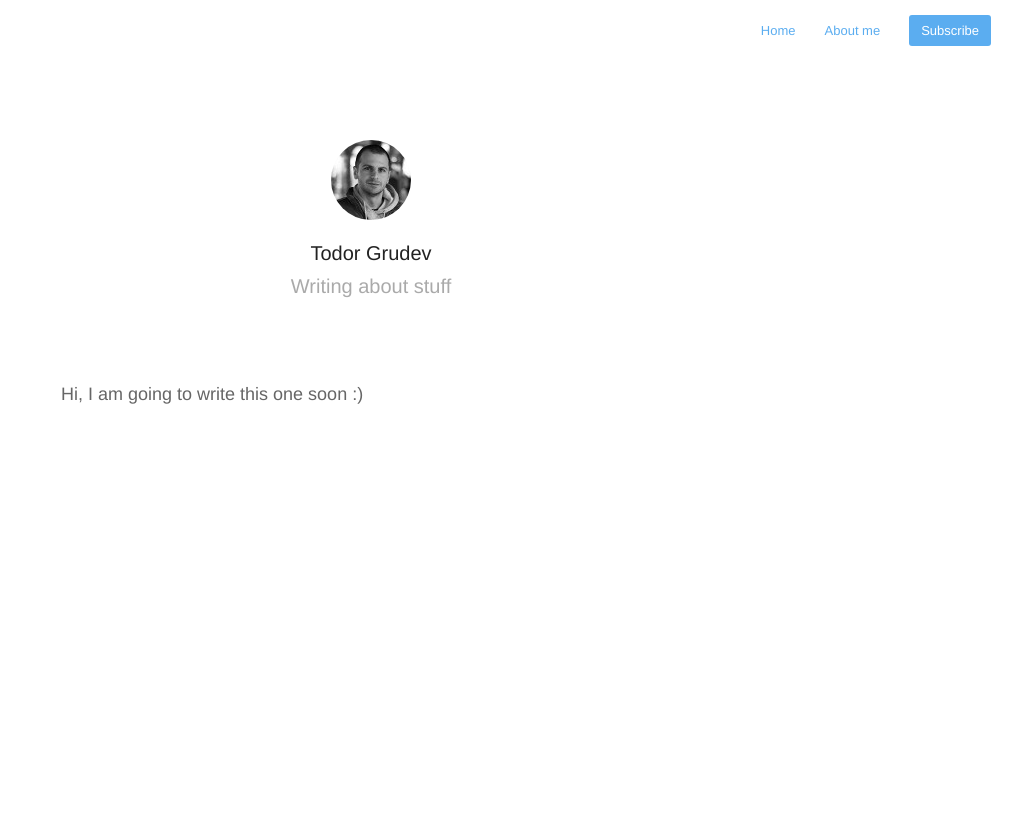
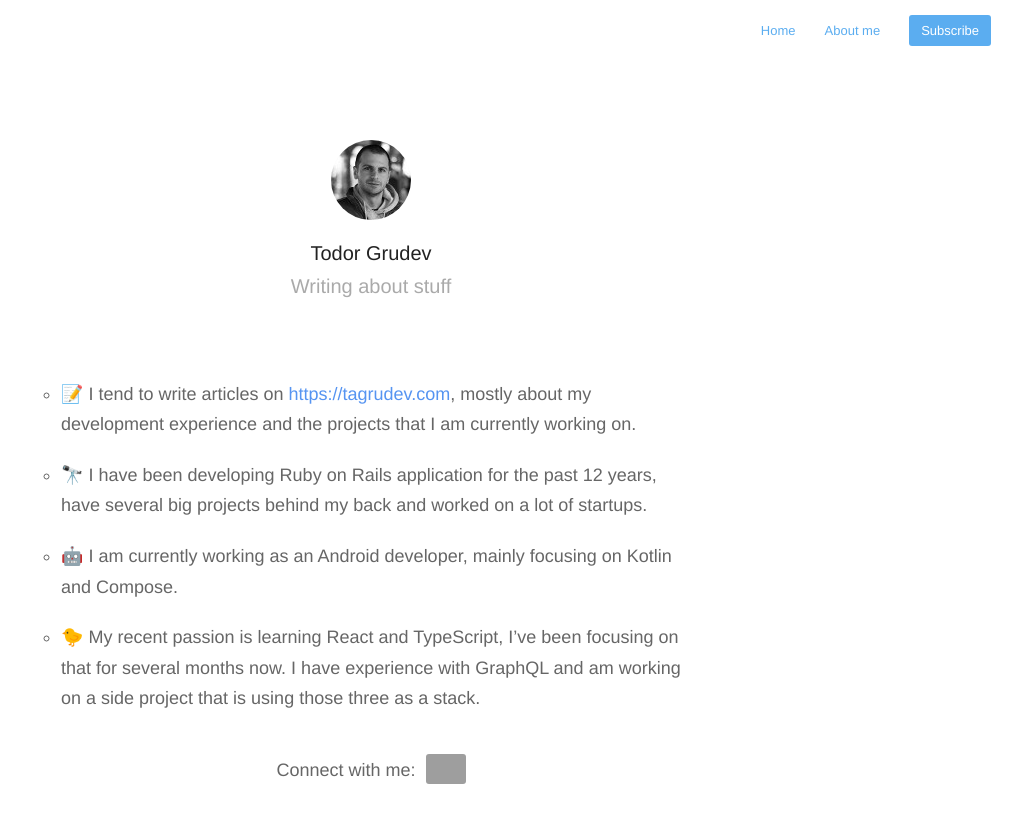
Before and after one commit to tagrudev/tagrudev.github.io, a Jekyll site: the page built from about.md, in a window 1280 px wide. Shown: the top 823 px of the page, without its empty margins (269-1280 px from the left). Built offline with Jekyll 4.4.1, drawn with Linux system fonts in a browser that asks for light colours; nearby versions of some CDN libraries; grey boxes are pictures that could not be loaded.

Commit message:
Update gemfile and add an about section

```diff
--- a/Gemfile
+++ b/Gemfile
@@ -1,2 +1,3 @@
 source 'https://rubygems.org'
 gem 'github-pages', group: :jekyll_plugins
+gem "webrick", "~> 1.8"
--- a/about.md
+++ b/about.md
@@ -3,7 +3,16 @@ title: About
 permalink: about/
 profile: true
 ---
+- 📝 I tend to write articles on [https://tagrudev.com](https://tagrudev.com), mostly about my development experience and the projects that I am currently working on.
 
-Hi, I am going to write this one soon :)
+- 🔭 I have been developing Ruby on Rails application for the past 12 years, have several big projects behind my back and worked on a lot of startups.
 
-{% include footer.html %}
+- 🤖 I am currently working as an Android developer, mainly focusing on Kotlin and Compose.
+
+- 🐤 My recent passion is learning React and TypeScript, I've been focusing on that for several months now. I have experience with GraphQL and am working on a side project that is using those three as a stack.
+
+
+<div style="display: flex; align-items: center; justify-content: center; padding-bottom: 50px; padding-top: 20px;">
+Connect with me: &nbsp;
+<a href="https://www.linkedin.com/in/tagrudev/" target="blank"><img align="center" src="https://cdn.jsdelivr.net/npm/simple-icons@3.0.1/icons/linkedin.svg" alt="https://www.linkedin.com/in/tagrudev/" height="30" width="40" /></a>
+</div>
```
Also changed, not shown: Gemfile.lock, 11 other files.
